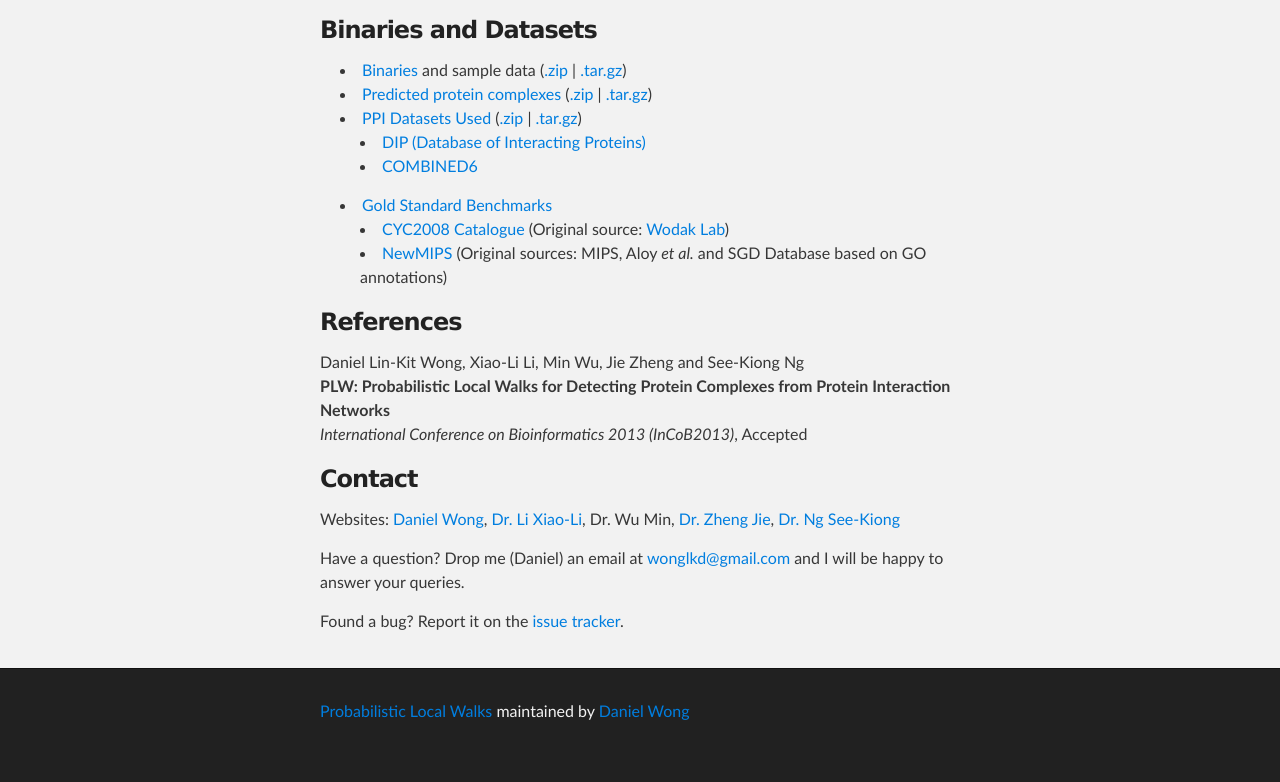
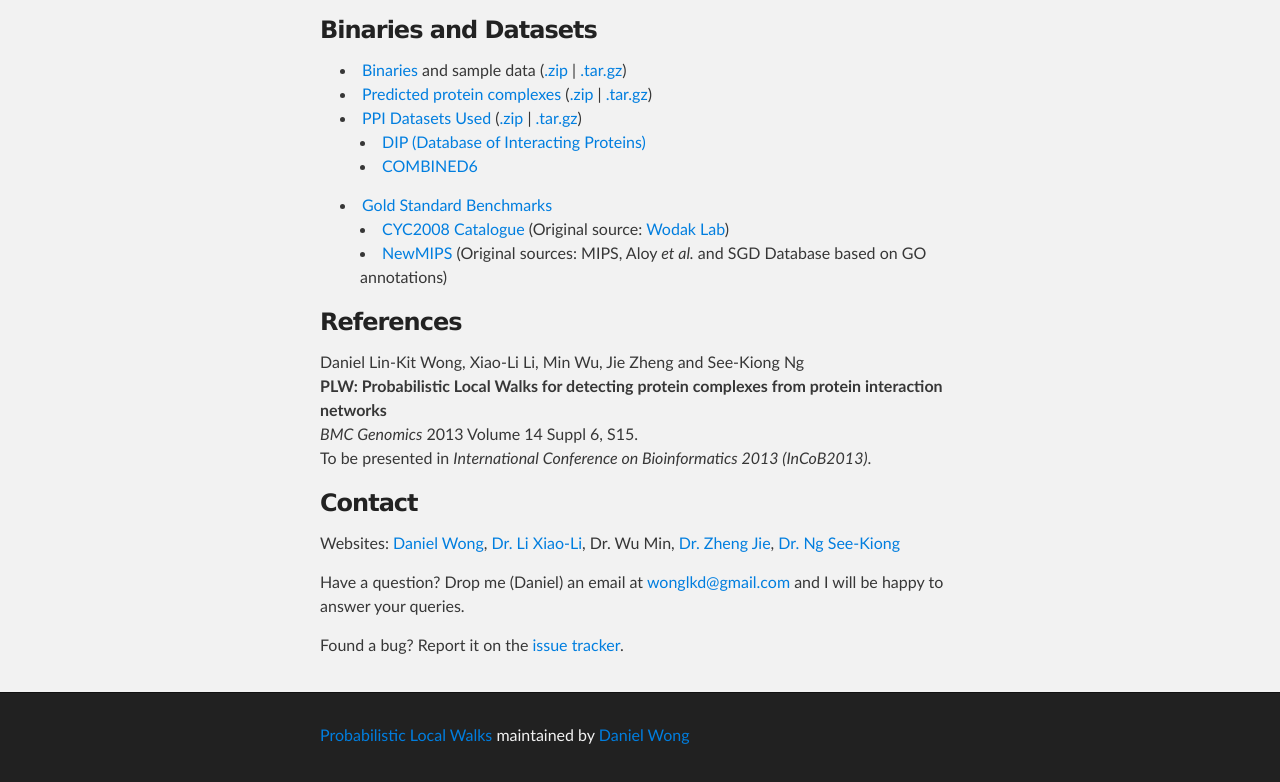
Before and after one commit to wonglkd/PLW, a plain HTML site: page index.html in a window 1280 px wide. Shown: the part 1197-1979 px from the top of the page. Before the commit the page ends 1955 px from the top, so only its background shows below. Drawn offline with nearby package versions, Linux system fonts and the light colour scheme; some packages are replaced by stand-ins of ours.

Commit message:
Update of citation

```diff
--- a/index.html
+++ b/index.html
@@ -83,7 +83,10 @@ Additionally, you are allowed to supply your own similarity graph in the format
 
 <h3>References</h3>
 
-<p>Daniel Lin-Kit Wong, Xiao-Li Li, Min Wu, Jie Zheng and See-Kiong Ng<br><strong>PLW: Probabilistic Local Walks for Detecting Protein Complexes from Protein Interaction Networks</strong><br><em>International Conference on Bioinformatics 2013 (InCoB2013)</em>, Accepted</p>
+<p>Daniel Lin-Kit Wong, Xiao-Li Li, Min Wu, Jie Zheng and See-Kiong Ng<br>
+<strong>PLW: Probabilistic Local Walks for detecting protein complexes from protein interaction networks</strong><br>
+<em>BMC Genomics</em> 2013 Volume 14 Suppl 6, S15.<br>
+To be presented in <em>International Conference on Bioinformatics 2013 (InCoB2013)</em>.</p>
 
 <h3>Contact</h3>
 
```
